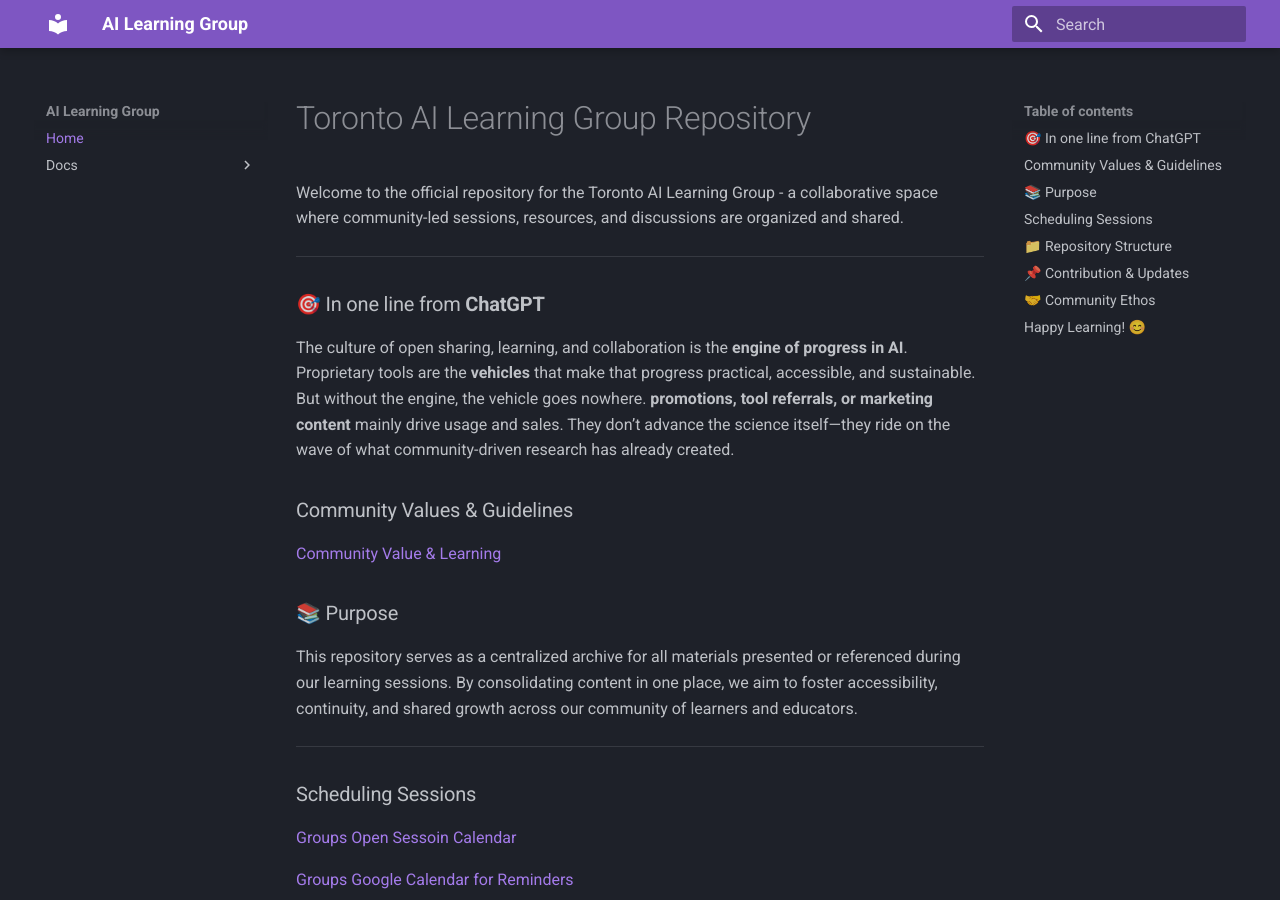
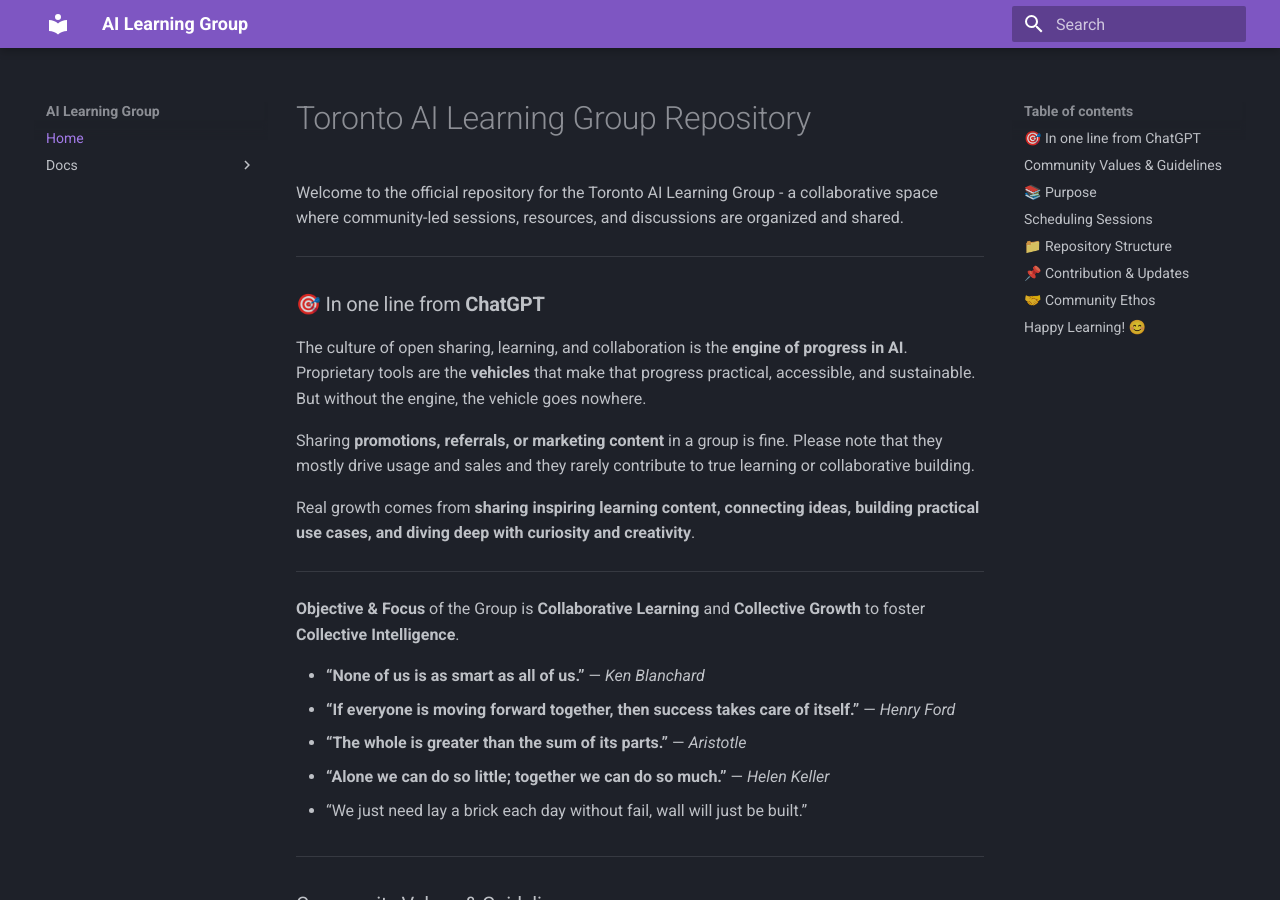
Before and after one commit to tejomayee-tech/toronto_ai_learning_group, an MkDocs documentation site: the page built from docs/README.md, in a window 1280 px wide and 900 px high. Built offline with MkDocs 1.6.1 and Material for MkDocs 9.7.7, drawn with Linux system fonts in a browser that asks for light colours.

Commit message:
update readme

```diff
--- a/docs/README.md
+++ b/docs/README.md
@@ -6,14 +6,30 @@
 ### 🎯 In one line from **ChatGPT**
 
   The culture of open sharing, learning, and collaboration is the **engine of progress in AI**. Proprietary tools are the **vehicles** that make that progress practical, accessible, and sustainable. But without the engine, the vehicle goes nowhere.
-  **promotions, tool referrals, or marketing content** mainly drive usage and sales. They don’t advance the science itself—they ride on the wave of what community-driven research has already created.
 
 
+  Sharing **promotions, referrals, or marketing content** in a group is fine.
+  Please note that they mostly drive usage and sales and they rarely contribute to true learning or collaborative building.
+
+  Real growth comes from **sharing inspiring learning content, connecting ideas, building practical use cases, and diving deep with curiosity and creativity**.
+
+---
+
+  **Objective & Focus** of the Group is **Collaborative Learning** and **Collective Growth** to foster **Collective Intelligence**.
+
+
+  * **“None of us is as smart as all of us.”** — *Ken Blanchard*
+  * **“If everyone is moving forward together, then success takes care of itself.”** — *Henry Ford*
+  * **“The whole is greater than the sum of its parts.”** — *Aristotle*
+  * **“Alone we can do so little; together we can do so much.”** — *Helen Keller*
+
+  * “We just need lay a brick each day without fail, wall will just be built.”
+
+---
 
 ### Community Values & Guidelines
 
-  [Community Value & Learning](../docs/community-values-guidelines/Prompt-answer.md)
-
+  [Community Value & Learning](community-values-guidelines/Prompt-answer.md)
 
 
 ### 📚 Purpose
--- a/mkdocs.yml
+++ b/mkdocs.yml
@@ -29,9 +29,6 @@
     - Community & Value:
       - A Chat GTP resposne: community-values-guidelines/Prompt-answer.md
 
-    - Programming:
-      - Python:
-        - Easy Learning Sessions : easy-python-sessions/Sessions.md
     - AI:
 
       - AI - Fundamentals:
@@ -52,3 +49,7 @@
       - AI-PC:
         - PC for Running 20b LLM: ai-pc/pc-for-running-20b-llm.md
         - CPU GPU for heavy LLMs: ai-pc/hardware-for-running-heavy-llms.md
+
+    - Programming:
+      - Python:
+        - Easy Learning Sessions : easy-python-sessions/Sessions.md
```
